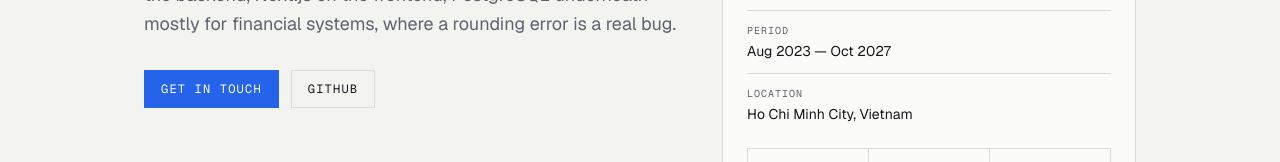
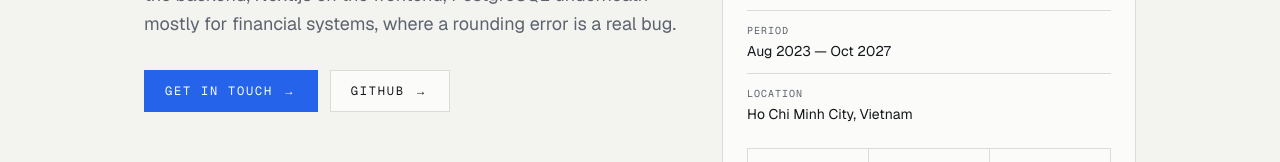
Before and after one commit to TranDinhVo/Portfolio, a Next.js app: page / in a window 1280 px wide. Shown: the part 417-579 px from the top of the page. Built offline with nearby package versions, Linux system fonts and the light colour scheme; no server answers.

Commit message:
refactor(ui): enlarge Button and add a moving arrow affordance

```diff
--- a/src/components/ui/Button.tsx
+++ b/src/components/ui/Button.tsx
@@ -21,14 +21,20 @@ export function Button({
       href={href}
       {...(external ? { target: "_blank", rel: "noreferrer" } : {})}
       className={cn(
-        "inline-flex items-center gap-2 border px-4 py-2.5 font-mono text-xs uppercase tracking-widest transition-colors",
+        "group inline-flex items-center gap-2.5 border px-5 py-3 font-mono text-xs uppercase tracking-[0.15em] transition-all duration-200",
         variant === "solid"
-          ? "border-accent bg-accent text-white hover:bg-transparent hover:text-accent"
-          : "border-line text-foreground hover:border-accent hover:text-accent",
+          ? "border-accent bg-accent text-accent-ink hover:shadow-[0_12px_30px_-12px_var(--glow)] hover:brightness-110"
+          : "border-line bg-surface text-foreground hover:border-accent hover:text-accent",
         className,
       )}
     >
       {children}
+      <span
+        aria-hidden
+        className="transition-transform duration-200 group-hover:translate-x-1"
+      >
+        →
+      </span>
     </a>
   );
 }
```
